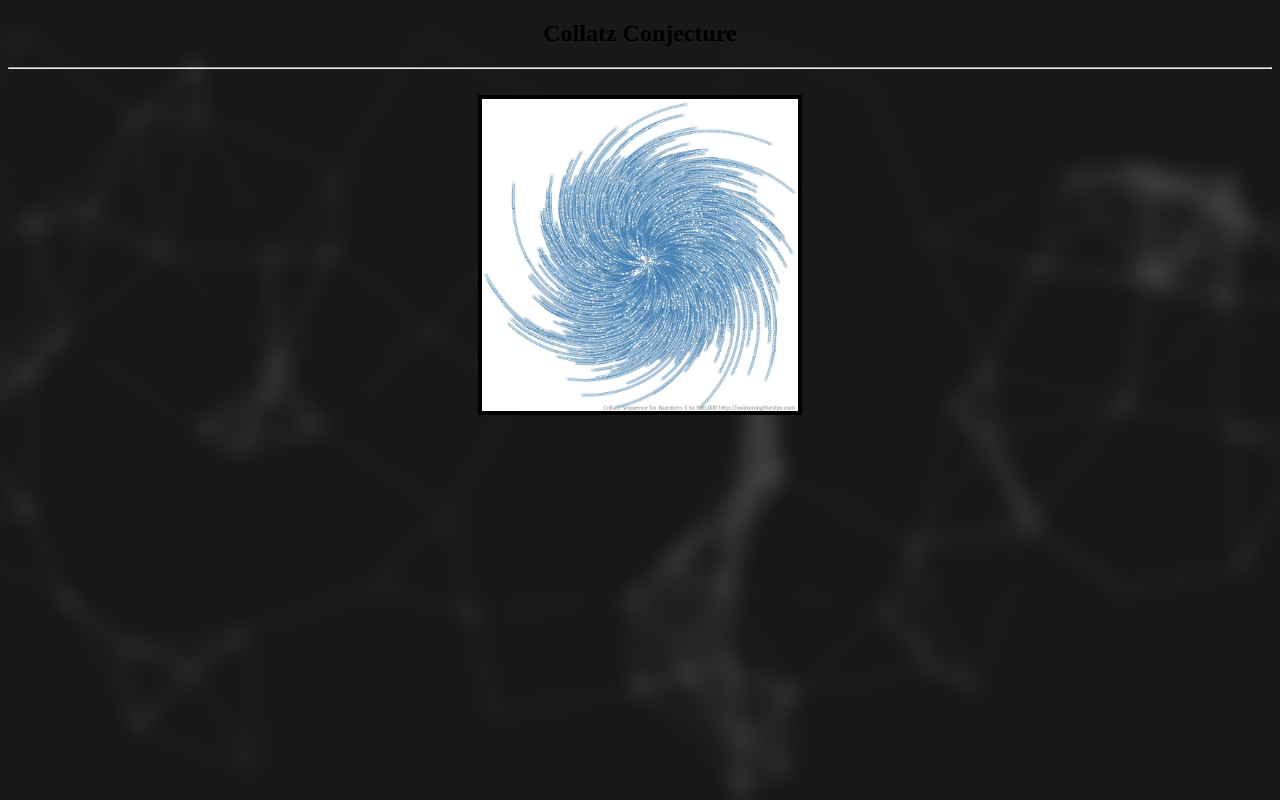
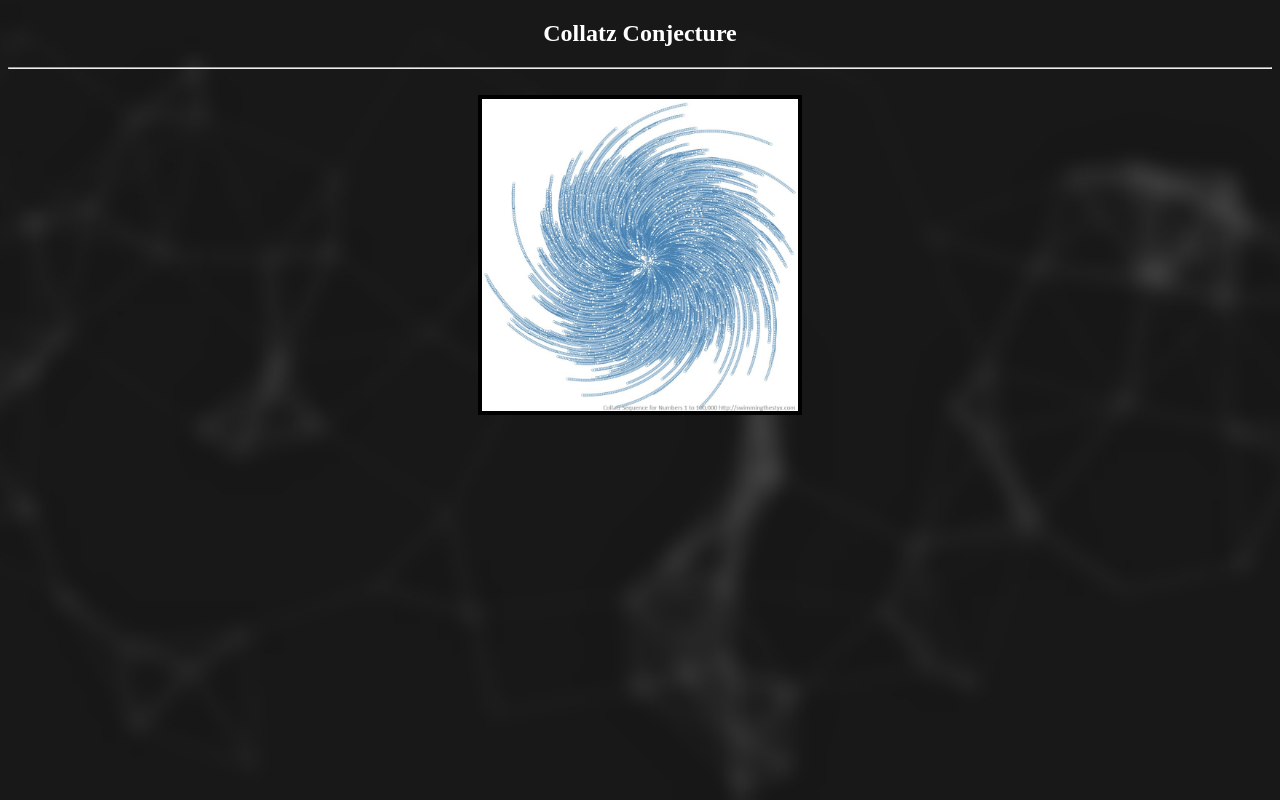
Before and after one commit to killerguyrui/mywebsite, a plain HTML site: page index.html in a window 1280 px wide. Drawn offline with Linux system fonts and the light colour scheme.

Commit message:
changed title color

```diff
--- a/index.html
+++ b/index.html
@@ -6,7 +6,7 @@
         <title>My Website</title>
     </head>
     <body>
-        <h2 align="center"><b>Collatz Conjecture</b></h2>
+        <h2 align="center" style="color:white;""><b>Collatz Conjecture</b></h2>
         <hr><br>
         <center><a href="Collatz_Conjecture_Program.zip" download>
             <img class="image" src="collatz.jpeg" alt="";>
```
